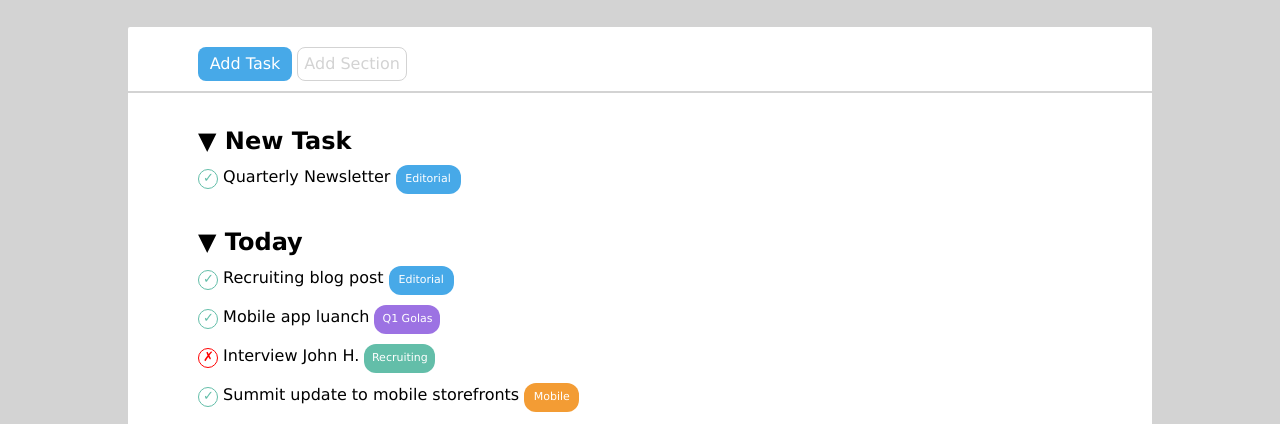
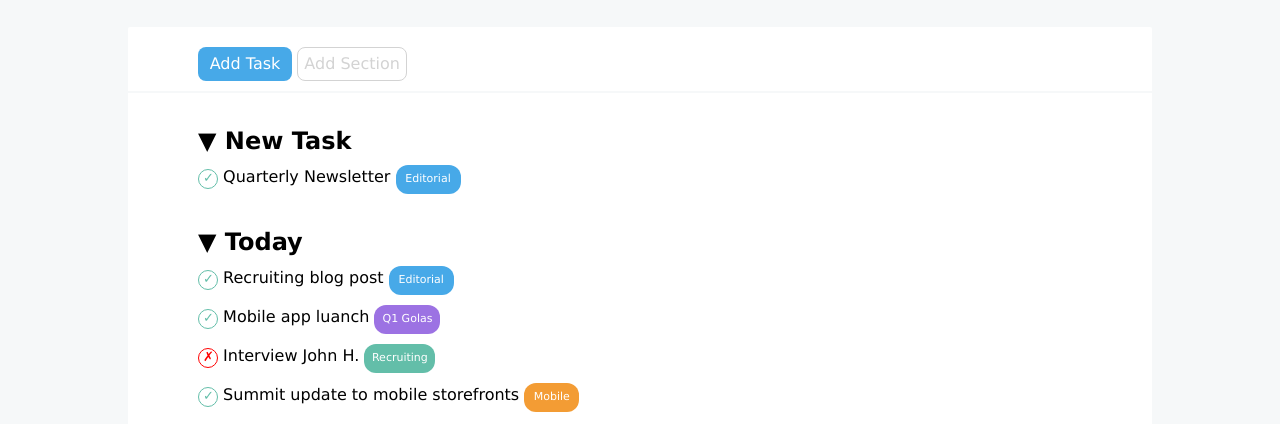
Before and after one commit to PinoGabriel/html-css-toboolist, a plain HTML site: page index.html in a window 1280 px wide. Shown: the part 101-525 px from the top of the page. Drawn offline with Linux system fonts and the light colour scheme.

Commit message:
cambiato il colore dello sfondo

```diff
--- a/css/style.css
+++ b/css/style.css
@@ -14,7 +14,7 @@
 }
 
 body {
-    background-color: lightgrey;
+    background-color: #f6f8f9;
     font-family: Verdana, Geneva, Tahoma, sans-serif;
 }
 
@@ -71,7 +71,7 @@ header {
 }
 
 hr {
-    border: 1px solid lightgrey;
+    border: 1px solid #f6f8f9;
 }
 
 .aa {
```
